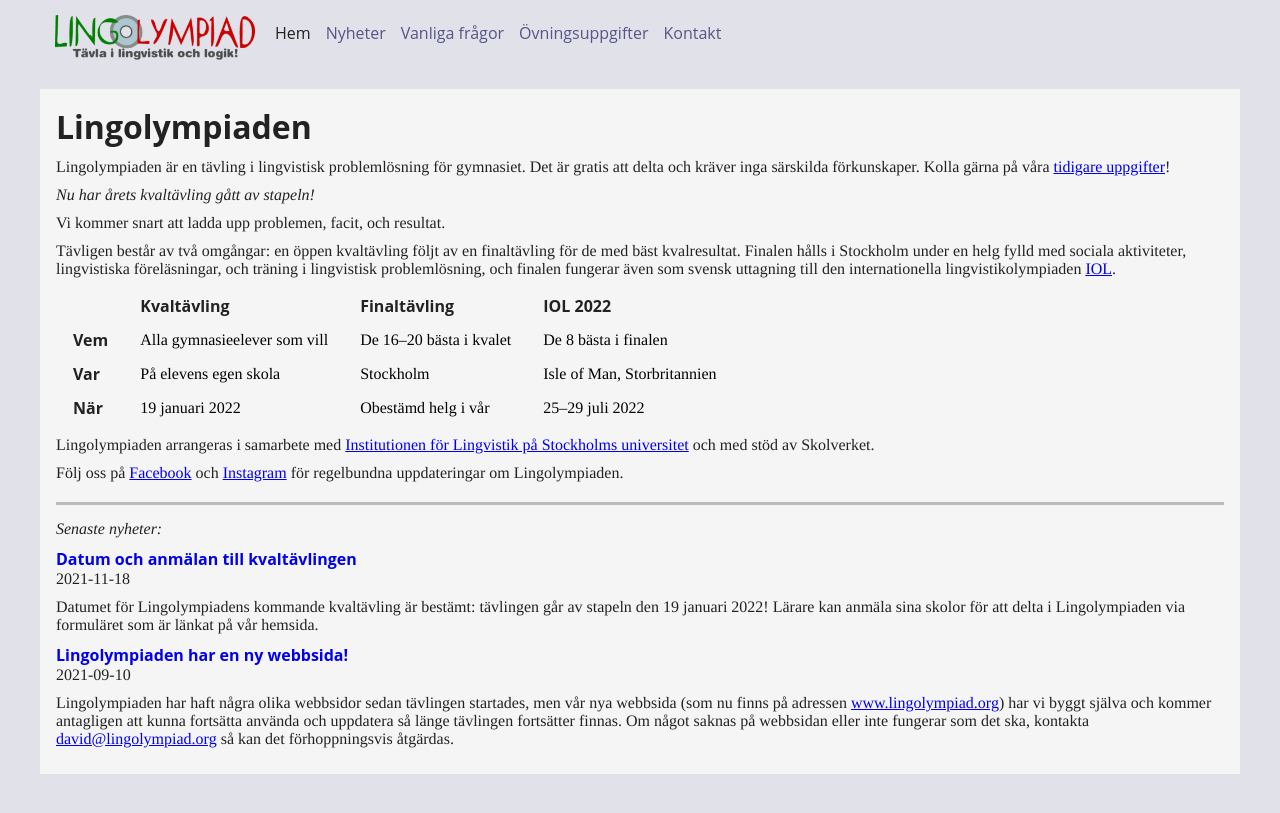
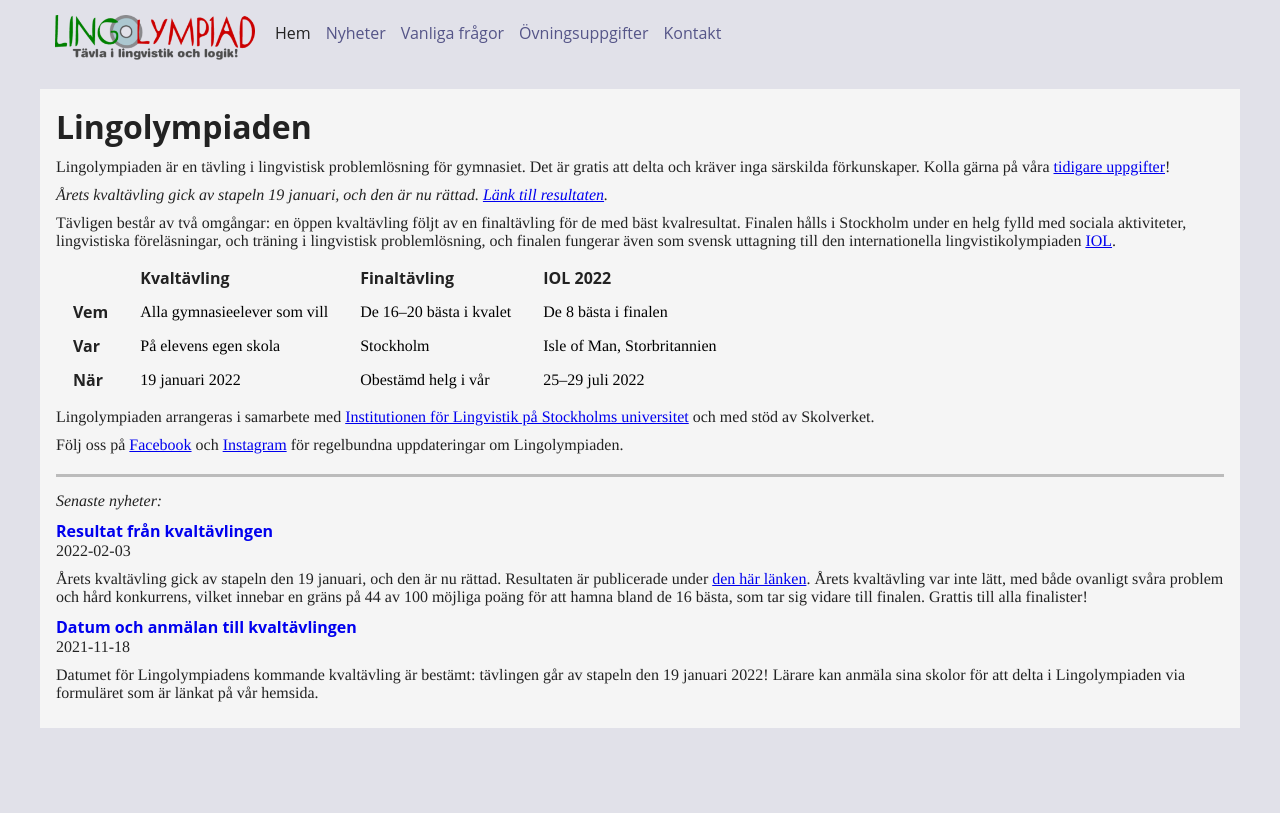
Before and after one commit to lingolympiad/lingolympiad.github.io, a Jekyll site: the page built from index.md, in a window 1280 px wide. Shown: the top 813 px of the page. Built offline with Jekyll 4.4.1, drawn with Linux system fonts in a browser that asks for light colours.

Commit message:
Kvalrättning 2022

```diff
--- a/_data/uppgifter.yml
+++ b/_data/uppgifter.yml
@@ -1,3 +1,5 @@
+- year: 2022
+  kval-uppg: '/pdf/kval-2022.pdf'
 - year: 2021
   kval-uppg: '/pdf/kval-2021.pdf'
   final-uppg: '/pdf/final-2021.pdf'
--- /dev/null
+++ b/_posts/2022-02-03-kval-resultat.md
@@ -0,0 +1,6 @@
+---
+layout: post
+title: "Resultat från kvaltävlingen"
+---
+
+Årets kvaltävling gick av stapeln den 19 januari, och den är nu rättad. Resultaten är publicerade under [den här länken](https://docs.google.com/spreadsheets/d/1Q_aRpCgt4a7oUPXu6C08xS5JOMuEiUB2XsCdEcWjYUU). Årets kvaltävling var inte lätt, med både ovanligt svåra problem och hård konkurrens, vilket innebar en gräns på 44 av 100 möjliga poäng för att hamna bland de 16 bästa, som tar sig vidare till finalen. Grattis till alla finalister!
--- a/index.md
+++ b/index.md
@@ -5,9 +5,7 @@
 
 Lingolympiaden är en tävling i lingvistisk problemlösning för gymnasiet. Det är gratis att delta och kräver inga särskilda förkunskaper. Kolla gärna på våra [tidigare uppgifter](ovning)!
 
-*Nu har årets kvaltävling gått av stapeln!*
-
-Vi kommer snart att ladda upp problemen, facit, och resultat.
+*Årets kvaltävling gick av stapeln 19 januari, och den är nu rättad. [Länk till resultaten](https://docs.google.com/spreadsheets/d/1Q_aRpCgt4a7oUPXu6C08xS5JOMuEiUB2XsCdEcWjYUU).*
 
 Tävligen består av två omgångar: en öppen kvaltävling följt av en finaltävling för de med bäst kvalresultat. Finalen hålls i Stockholm under en helg fylld med sociala aktiviteter, lingvistiska föreläsningar, och träning i lingvistisk problemlösning, och finalen fungerar även som svensk uttagning till den internationella lingvistikolympiaden [IOL](https://ioling.org).
 
--- a/ovning.md
+++ b/ovning.md
@@ -4,7 +4,7 @@
 permalink: /ovning/
 ---
 
-Uppgifter och facit för Lingolympiadens kval- och finaltävlingar sedan 2018 finns i tabellen nedan. 2020 hölls ingen final.
+Uppgifterna från Lingolympiadens kval- och finaltävlingar sedan 2018 finns i tabellen nedan. 2020 hölls ingen final.
 
 {% include uppg-tabell.html %}
 
```
Also changed, not shown: 1 other file.
